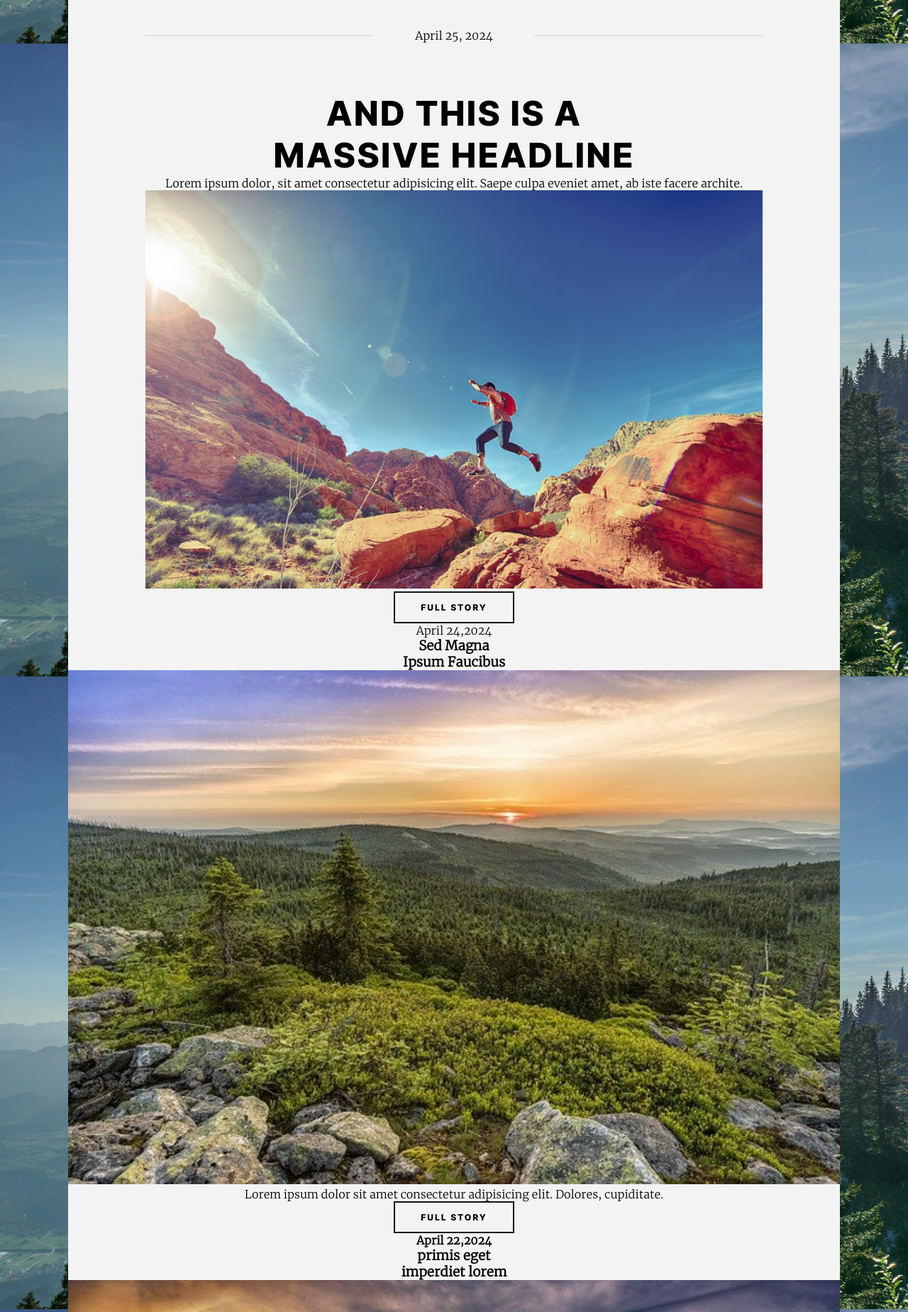
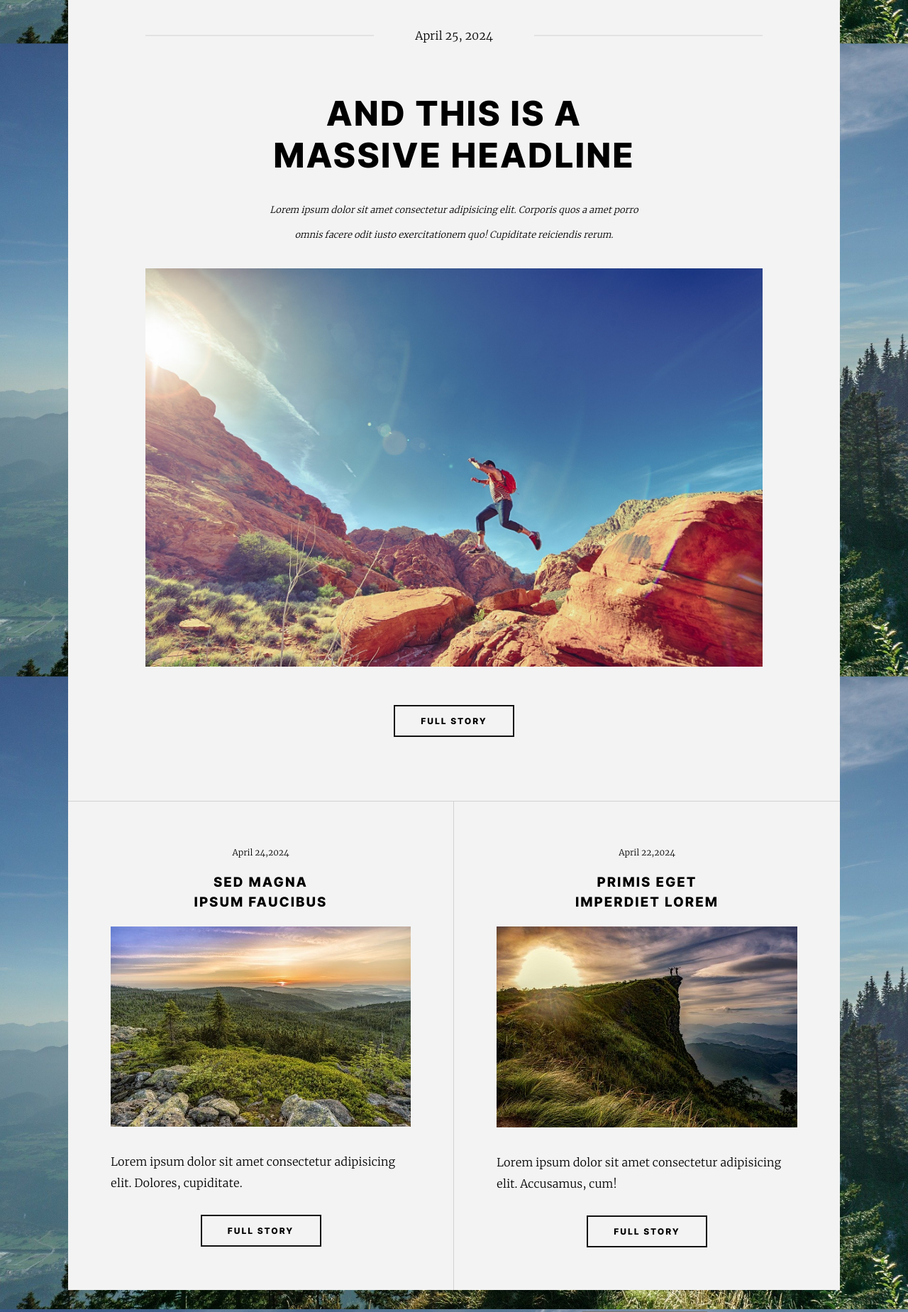
Before and after one commit to Kinayny/Little-Project, a PHP site: page / in a window 1280 px wide. Shown: the part 830-2678 px from the top of the page at 71% size. Run offline with PHP 8.4, Linux system fonts and the light colour scheme.

Commit message:
main-part

```diff
--- a/SASS/Mountain/assets/styles/index.css
+++ b/SASS/Mountain/assets/styles/index.css
@@ -278,4 +278,44 @@ main .section1 h2 {
   letter-spacing: 2px;
   text-transform: uppercase;
   font-size: 3rem;
+}
+main .section1 p {
+  width: 60%;
+  margin: 30px auto;
+  line-height: 35px;
+  font-style: italic;
+  font-size: 0.8rem;
+}
+main .section1 .btn {
+  margin: 50px 0 90px;
+}
+main .section2 {
+  display: grid;
+  grid-template-columns: 50% 50%;
+  border-top: 1px solid rgb(209, 209, 209);
+}
+main .section2 .left-part,
+main .section2 .right-part {
+  padding: 60px;
+}
+main .section2 .left-part span,
+main .section2 .right-part span {
+  font-size: 0.75rem;
+}
+main .section2 .left-part h3,
+main .section2 .right-part h3 {
+  margin: 20px 0;
+  font-family: inter-bold, sans-serif;
+  letter-spacing: 2px;
+  text-transform: uppercase;
+  line-height: 28px;
+}
+main .section2 .left-part p,
+main .section2 .right-part p {
+  text-align: left;
+  line-height: 30px;
+  margin: 30px 0;
+}
+main .section2 .left-part {
+  border-right: 1px solid rgb(209, 209, 209);
 }/*# sourceMappingURL=index.css.map */
--- a/SASS/Mountain/assets/styles/layouts/_main.scss
+++ b/SASS/Mountain/assets/styles/layouts/_main.scss
@@ -53,5 +53,42 @@ main {
         @include title;
         font-size: 3rem;
     }
+    p {
+      width: 60%;
+      margin: 30px auto;
+      line-height: 35px;
+      font-style: italic;
+      font-size: 0.8rem;
+    }
+    .btn {
+      margin: 50px 0 90px;
+    }
+  }
+  .section2 {
+    display: grid;
+    grid-template-columns: 50% 50%;
+    border-top: 1px solid $grey1;
+
+    .left-part,
+    .right-part {
+      padding: 60px;
+
+      span {
+        font-size: 0.75rem;
+      }
+      h3 {
+        margin: 20px 0;
+        @include title;
+        line-height: 28px;
+      }
+      p {
+        text-align: left;
+        line-height: 30px;
+        margin: 30px 0;
+      }
+    }
+    .left-part {
+      border-right: 1px solid $grey1;
+    }
   }
 }
--- a/SASS/Mountain/index.html
+++ b/SASS/Mountain/index.html
@@ -33,7 +33,7 @@
             <div>
                 <span>April 25, 2024</span>
                 <h2>and this is a <br> massive headline</h2>
-                <p>Lorem ipsum dolor, sit amet consectetur adipisicing elit. Saepe culpa eveniet amet, ab iste facere archite.</p>
+                <p>Lorem ipsum dolor sit amet consectetur adipisicing elit. Corporis quos a amet porro omnis facere odit iusto exercitationem quo! Cupiditate reiciendis rerum.</p>
                 <img src="./assets/img/pic01.jpg" alt="img-hiking">
                 <button class="btn">full story</button>
             </div>
@@ -47,7 +47,7 @@
                 <button class="btn">full story</button>
             </div>
             <div class="right-part">
-                <h4>April 22,2024</h4>
+                <span>April 22,2024</span>
                 <h3>primis eget<br>imperdiet lorem</h3>
                 <img src="./assets/img/pic03.jpg" alt="forest">
                 <p>Lorem ipsum dolor sit amet consectetur adipisicing elit. Accusamus, cum!</p>
```
Also changed, not shown: 1 other file.
